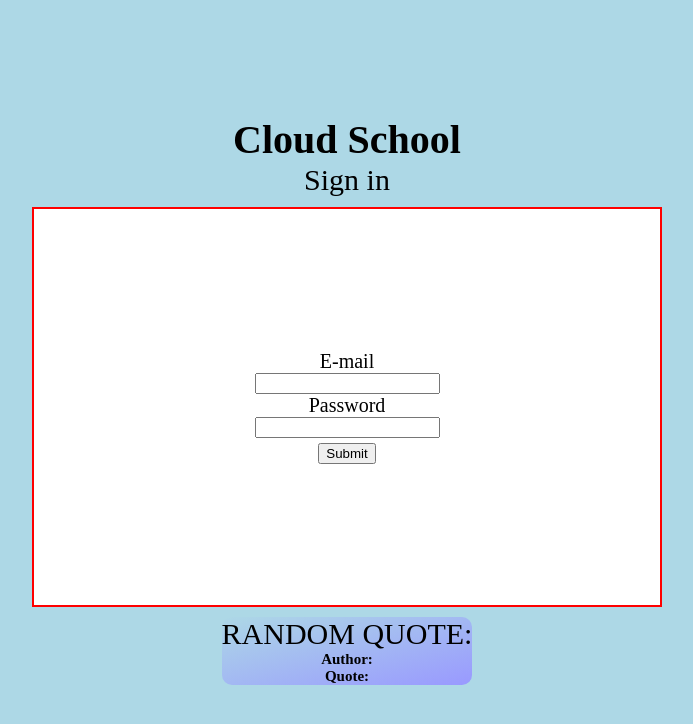
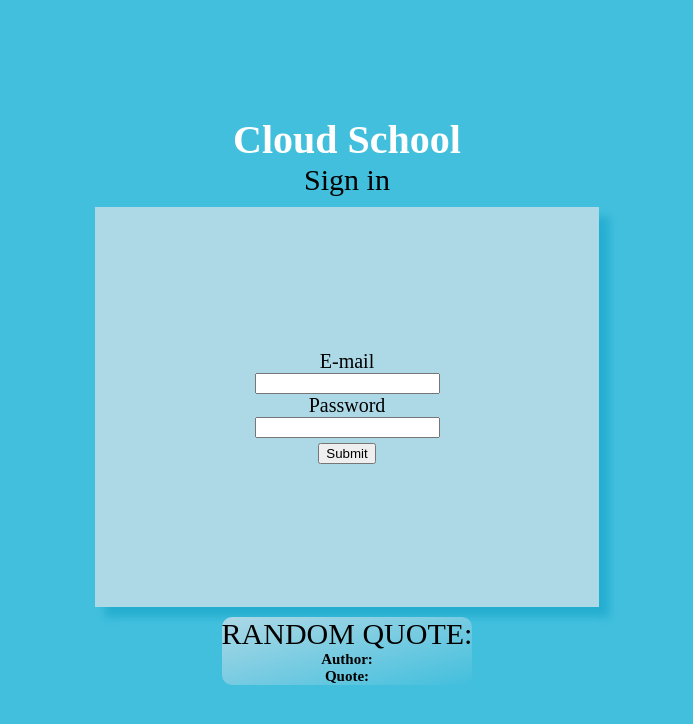
Before and after one commit to school-in-the-cloud-web/frontend, a React (Create React App) app in the folder schoolinthecloud/: page /signin in a window 1280 px wide. Shown: the top 724 px of the page, without its empty margins (293-986 px from the left). Built offline with nearby package versions, Linux system fonts and the light colour scheme; no server answers.

Commit message:
added styles

```diff
--- a/schoolinthecloud/src/components/Signin.js
+++ b/schoolinthecloud/src/components/Signin.js
@@ -1,5 +1,6 @@
 import React, {useState, useEffect} from 'react'
 import axios from 'axios'
+import './form.css'
 export default function Signin(){
     const initialFormValues = {
         email: '',
@@ -31,7 +32,7 @@ export default function Signin(){
     <div className='MainDiv'>
         <h1>Cloud School</h1>
         <h2>Sign in</h2>
-        <form onSubmit={submit}>
+        <form className='formSignIn' onSubmit={submit}>
             <label>E-mail</label>
             <input onChange={change} value={formValues.email} type='text' name='email'/>
             <label>Password</label>
--- a/schoolinthecloud/src/components/Signup.js
+++ b/schoolinthecloud/src/components/Signup.js
@@ -1,5 +1,5 @@
 import React, {useState, useEffect} from 'react'
-import '../components/Signup.css'
+import './form.css'
 import Schema from './Schema'
 import * as yup from 'yup'
 import axios from 'axios'
--- a/schoolinthecloud/src/components/Signup.css
+++ b/schoolinthecloud/src/components/form.css
@@ -29,7 +29,7 @@ html{font-size:62.5%;}
 .MainDiv{
     width: auto;
     height: 100vh;
-    background-color: lightblue;
+    background-color: #42BFDD;
     display: flex;
     justify-content: center;
     align-items: center;
@@ -40,19 +40,20 @@ html{font-size:62.5%;}
 h1{
     font-size: 4rem;
     font-weight: bold;
+    color:white;
 }
 
 form {
     display: flex;
-    background-color: white;
+    background-color: lightblue;
     justify-content: center;
     align-items: center;
-    border:2px solid red;
     width: 50%;
     height:50vh;
     margin: 1rem auto;
     font-size: 2rem;
     flex-direction: column;
+    box-shadow: 10px 10px 8px #25AED0;
 }
 
 .label{
@@ -68,7 +69,7 @@ footer {
     flex-direction: column;
     justify-content: center;
     align-content: center;
-    background: linear-gradient(to bottom right, #add8e6 0%, #9999ff 100%);
+    background: linear-gradient(to bottom right,lightblue 0%,  #42BFDD 100%);
     border-radius: 10px;
 }
 h3{
@@ -88,3 +89,7 @@ span{
 .sesubmit{
     margin-top: 5px;
 }
+
+.formSignIn{
+    width:40%;
+}
```
